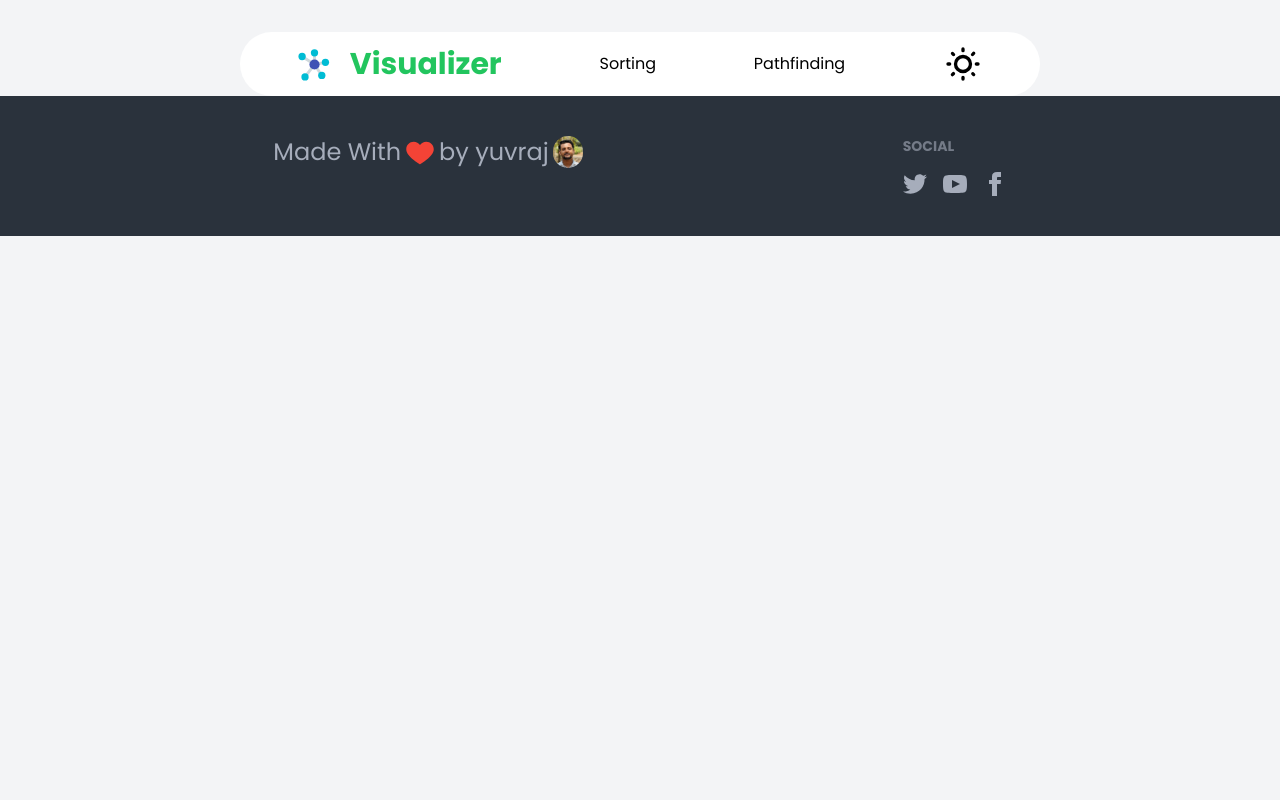
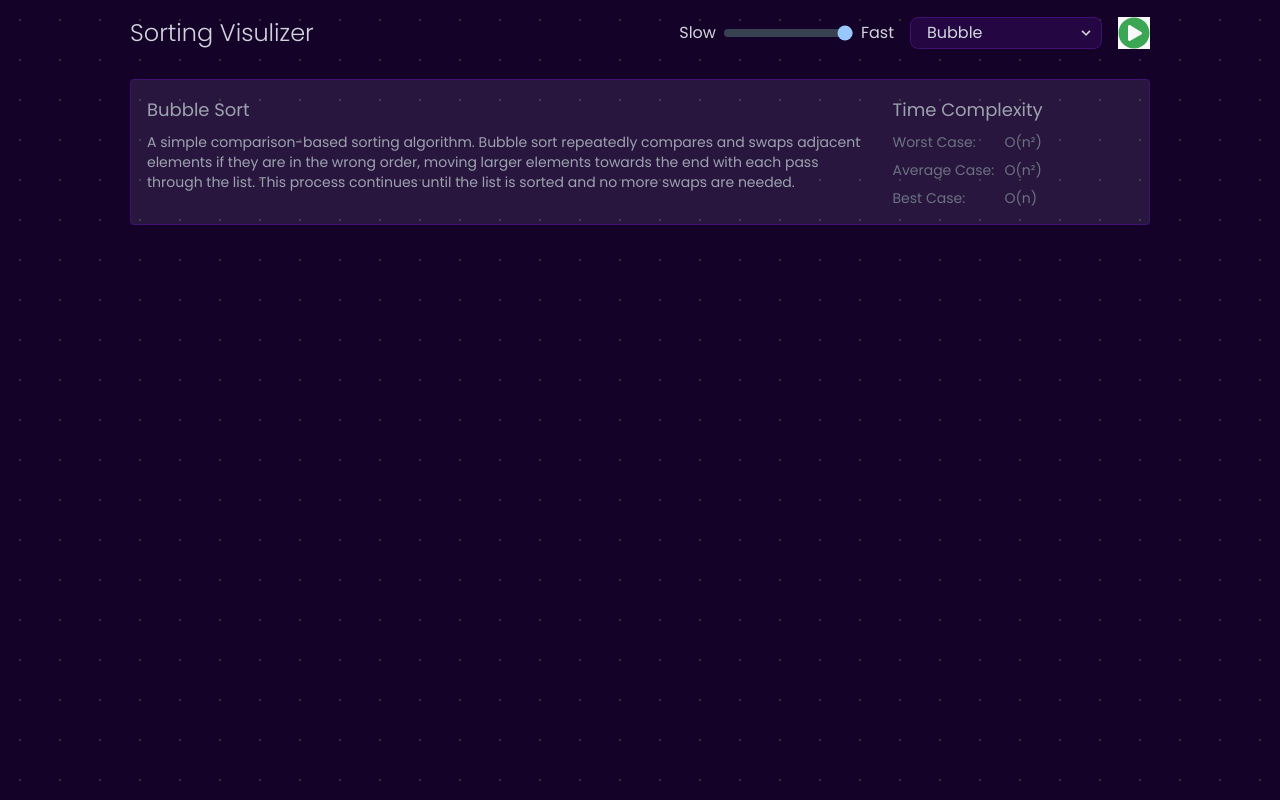
Before and after one commit to yuvrajkarna2717/Sorting_Visualizer, a React (Vite) app: page / in a window 1280 px wide. Built offline with nearby package versions, Linux system fonts and the light colour scheme.

Commit message:
added utils and modified home and main

```diff
--- a/src/Home/Home.tsx
+++ b/src/Home/Home.tsx
@@ -1,12 +1,133 @@
-import Footer from "./Footer";
-import Navbar from "./Navbar";
-
+import { Select } from "../components/Input/Select";
+import { Slider } from "../components/Input/Slider";
+import { useSortingAlgorithmContext } from "../context/Visualizer";
+import { SortingAlgorithmType } from "../lib/types";
+import {
+  algorithmOptions,
+  generateAnimationArray,
+  sortingAlgorithmsData,
+} from "../lib/utils";
+import { FaPlayCircle } from "react-icons/fa";
+import { RxReset } from "react-icons/rx";
 
 export default function Home() {
-    return (
-        <div className="w-full h-screen flex flex-col bg-gray-100">
-            <Navbar />
-            <Footer />
+  const {
+    arrayToSort,
+    isSorting,
+    setAnimationSpeed,
+    animationSpeed,
+    selectedAlgorithm,
+    setSelectedAlgorithm,
+    requiresReset,
+    resetArrayAndAnimation,
+    runAnimation,
+  } = useSortingAlgorithmContext();
+
+  const handleSelectChange = (e: React.ChangeEvent<HTMLSelectElement>) => {
+    setSelectedAlgorithm(e.target.value as SortingAlgorithmType);
+  };
+
+  const handlePlay = () => {
+    if (requiresReset) {
+      resetArrayAndAnimation();
+      return;
+    }
+
+    generateAnimationArray(
+      selectedAlgorithm,
+      isSorting,
+      arrayToSort,
+      runAnimation
+    );
+  };
+
+  return (
+    <main
+    className="absolute top-0 h-screen w-screen z-[-2] bg-[#000000] bg-[radial-gradient(#ffffff33_1px,#150229_1px)] bg-[size:40px_40px]"
+    >
+      <div className="flex h-full justify-center">
+        <div
+          id="content-container"
+          className="flex max-w-[1020px] w-full flex-col lg:px-0 px-4"
+        >
+          <div className="h-[66px] relative flex items-center justify-between w-full">
+            <h1 className="text-gray-300 text-2xl font-light hidden md:flex">
+              Sorting Visulizer
+            </h1>
+            <div className="flex items-center justify-center gap-4">
+              <Slider
+                isDisabled={isSorting}
+                value={animationSpeed}
+                handleChange={(e) => setAnimationSpeed(Number(e.target.value))}
+              />
+              <Select
+                options={algorithmOptions}
+                defaultValue={selectedAlgorithm}
+                onChange={handleSelectChange}
+                isDisabled={isSorting}
+              />
+              <button
+                className="flex items-center justify-center"
+                onClick={handlePlay}
+              >
+                {requiresReset ? (
+                  <RxReset className="text-gray-400 h-8 w-8" />
+                ) : (
+                  <FaPlayCircle className="text-system-green60 h-8 w-8" />
+                )}
+              </button>
+            </div>
+
+            <div className="hidden sm:flex absolute top-[120%] left-0 w-full">
+              <div className="flex w-full text-gray-400 p-4 rounded border border-system-purple20 bg-system-purple80 bg-opacity-10 gap-6">
+                <div className="flex flex-col items-start justify-start w-3/4">
+                  <h3 className="text-lg">
+                    {sortingAlgorithmsData[selectedAlgorithm].title}
+                  </h3>
+                  <p className="text-sm text-grey-500 pt-2">
+                    {sortingAlgorithmsData[selectedAlgorithm].description}
+                  </p>
+                </div>
+
+                <div className="flex flex-col items-start justify-start w-1/4 gap-2">
+                  <h3 className="text-lg">Time Complexity</h3>
+                  <div className="flex flex-col gap-2">
+                    <p className="flex w-full text-sm text-gray-500">
+                      <span className="w-28">Worst Case:</span>
+                      <span>
+                        {sortingAlgorithmsData[selectedAlgorithm].worstCase}
+                      </span>
+                    </p>
+                    <p className="flex w-full text-sm text-gray-500">
+                      <span className="w-28">Average Case:</span>
+                      <span>
+                        {sortingAlgorithmsData[selectedAlgorithm].averageCase}
+                      </span>
+                    </p>
+                    <p className="flex w-full text-sm text-gray-500">
+                      <span className="w-28">Best Case:</span>
+                      <span>
+                        {sortingAlgorithmsData[selectedAlgorithm].bestCase}
+                      </span>
+                    </p>
+                  </div>
+                </div>
+              </div>
+            </div>
+          </div>
+          <div className="relative h-[calc(100vh-66px)] w-full">
+            <div className="absolute bottom-[32px] w-full mx-auto left-0 right-0 flex justify-center items-end">
+              {arrayToSort.map((value, index) => (
+                <div
+                  key={index}
+                  className="array-line relative w-1 mx-0.5 shadow-lg opacity-70 rounded-lg default-line-color"
+                  style={{ height: `${value}px` }}
+                ></div>
+              ))}
+            </div>
+          </div>
         </div>
-    )
+      </div>
+    </main>
+  );
 }
--- a/src/lib/utils.ts
+++ b/src/lib/utils.ts
@@ -2,7 +2,7 @@ import { generateBubbleSortAnimationArray } from "../algorithms/bubbleSort";
 import { generateInsertionSortAnimationArray } from "../algorithms/insertionSort";
 import { generateMergeSortAnimationArray } from "../algorithms/mergeSort";
 import { generateQuickSortAnimationArray } from "../algorithms/quickSort";
-import { generateSelectionSortAnimationArray } from "../algorithms/SelectionSort";
+import { generateSelectionSortAnimationArray } from "../algorithms/selectionSort";
 import { SortingAlgorithmType } from "./types";
 
 export function generateRandomNumberFromInterval(min: number, max: number) {
--- a/src/main.tsx
+++ b/src/main.tsx
@@ -1,12 +1,13 @@
-import { StrictMode } from 'react'
-import { createRoot } from 'react-dom/client'
-// import App from './App.tsx'
-import './index.css'
-import Home from './Home/Home.tsx'
+import { StrictMode } from "react";
+import { createRoot } from "react-dom/client";
+import "./index.css";
+import Home from "./Home/Home.tsx";
+import { SortingAlgorithmProvider } from "./context/Visualizer.tsx";
 
-createRoot(document.getElementById('root')!).render(
+createRoot(document.getElementById("root")!).render(
   <StrictMode>
-    {/* <App /> */}
-    <Home />
-  </StrictMode>,
-)
+    <SortingAlgorithmProvider>
+      <Home />
+    </SortingAlgorithmProvider>
+  </StrictMode>
+);
```
